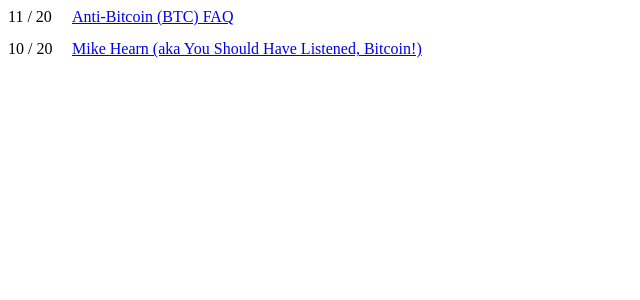
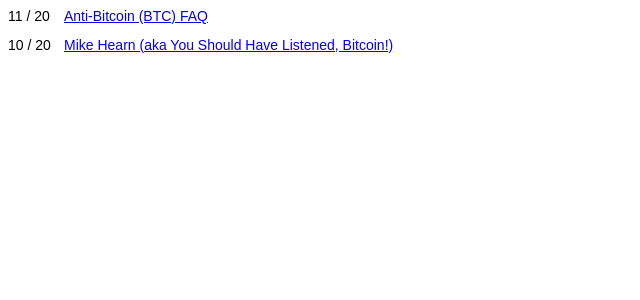
Before and after one commit to derykmakgill/website, a Jekyll site: the page built from index.html, in a window 1280 px wide. Shown: the top 300 px of the page, without its empty margins (0-640 px from the left). Built offline with Jekyll 4.4.1, drawn with Linux system fonts in a browser that asks for light colours.

Commit message:
Update default.html

```diff
--- a/_layouts/default.html
+++ b/_layouts/default.html
@@ -1,4 +1,6 @@
 
-<style>body{/*font-family:sans-serif;-webkit-font-smoothing: antialiased;font-size:15px*/}.pd{width:4em;flex-shrink:0;padding-bottom:.9em;}.par div{display:flex} /*@media(prefers-color-scheme:dark){body{background-color:#1f1f1f;color:#ddd}a{color:#daa520}a:visited{color:#daa520}*/ .np{display:flex;flex-direction:row;justify-content:space-between;padding-bottom:.5em;font-style:italic}</style><meta name=viewport content="width=device-width">
+<style>body{/*font-family:sans-serif;-webkit-font-smoothing: antialiased;font-size:15px*/font-family: sans-serif;
+    font-size: 14px;
+    max-width: 600px;}.pd{width:4em;flex-shrink:0;padding-bottom:.9em;}.par div{display:flex} /*@media(prefers-color-scheme:dark){body{background-color:#1f1f1f;color:#ddd}a{color:#daa520}a:visited{color:#daa520}*/ .np{display:flex;flex-direction:row;justify-content:space-between;padding-bottom:.5em;font-style:italic}</style><meta name=viewport content="width=device-width">
 
 {{content}}
```
